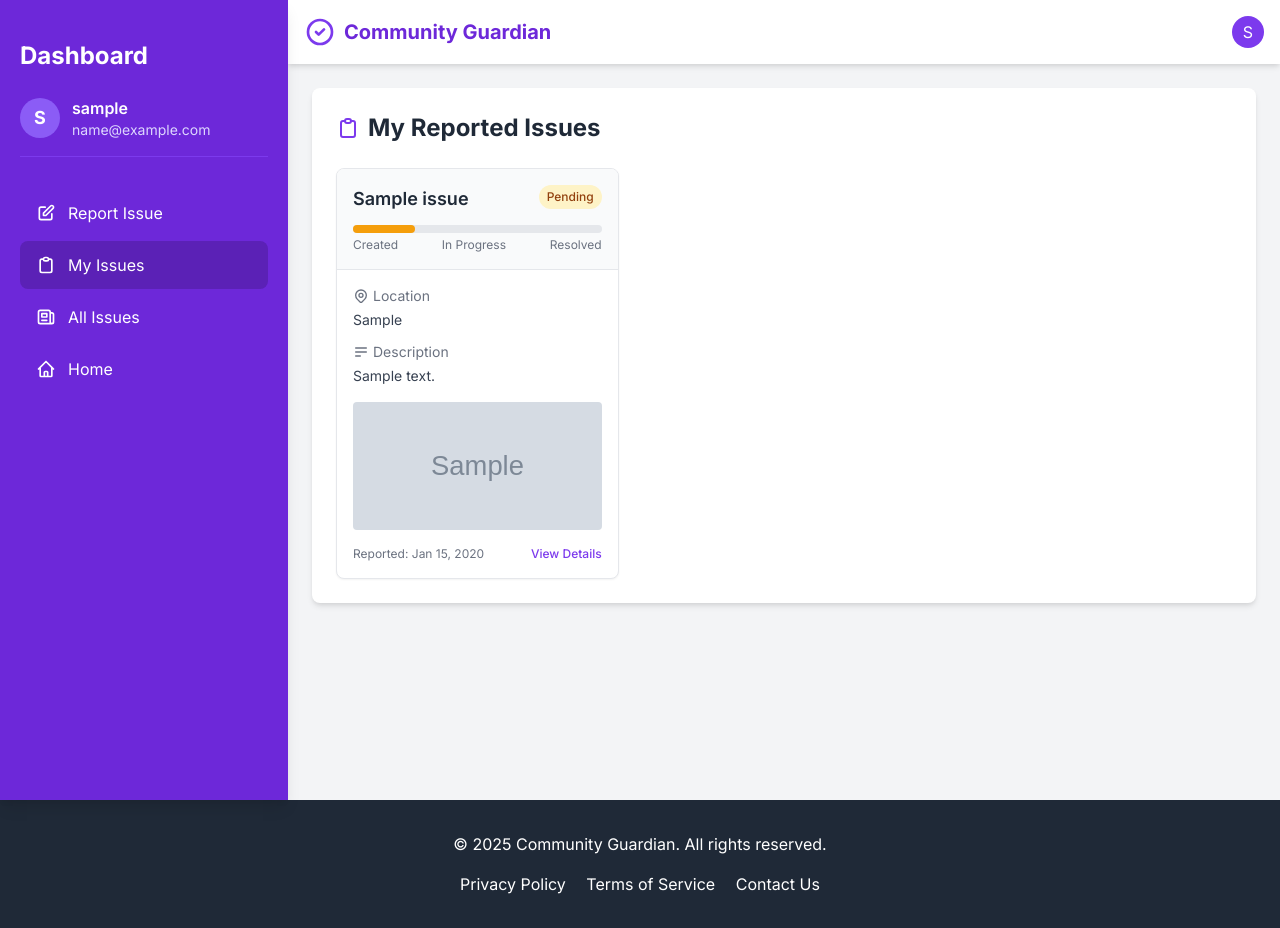
After one commit to LepharamRamchiary/community_guardian, a Django app: page /issue/my_issue/ in a window 1280 px wide. The commit adds this page. Run offline with Django 5.2, Linux system fonts and the light colour scheme; a user stored in the database is signed in; tables that the repository leaves empty hold one stand-in row (values such as "Sample post"); grey boxes marked "Sample" are stand-in pictures.

Commit message:
today work

```diff
--- a/community_guardian/community_guardian/settings.py
+++ b/community_guardian/community_guardian/settings.py
@@ -126,6 +126,9 @@ STATIC_URL = 'static/'
 
 STATICFILES_DIRS = [os.path.join(BASE_DIR, 'static')]
 
+MEDIA_URL = '/media/'
+MEDIA_ROOT = BASE_DIR / 'media'
+
 # Default primary key field type
 # https://docs.djangoproject.com/en/5.2/ref/settings/#default-auto-field
 
--- a/community_guardian/issue/models.py
+++ b/community_guardian/issue/models.py
@@ -6,6 +6,7 @@ class Issue(models.Model):
         ('Pending', 'Pending'),
         ('Processing', 'Processing'),
         ('Resolved', 'Resolved'),
+        ('Rejected', 'Rejected')
     ]
 
     user = models.ForeignKey(User, on_delete=models.CASCADE)
--- a/community_guardian/issue/templates/dashboard/dashboard.html
+++ b/community_guardian/issue/templates/dashboard/dashboard.html
@@ -9,7 +9,7 @@
   <aside id="sidebar" class="transform -translate-x-full md:translate-x-0 fixed md:relative z-30 w-64 md:w-72 bg-purple-700 text-white sm:min-h-screen h-full transition-transform duration-300 ease-in-out overflow-y-auto shadow-lg">
     <div class="sm:p-5 p-2">
       <div class="flex items-center justify-between mb-6">
-        <h2 class="text-2xl font-bold pt-5">Dashboard</h2>
+        <h2 class="text-2xl font-bold pt-5"><a href="{% url 'dashboard' %}">Dashboard</a></h2>
         <button id="closeSidebarBtn" class="md:hidden text-white focus:outline-none">
           <svg xmlns="http://www.w3.org/2000/svg" class="h-6 w-6" fill="none" viewBox="0 0 24 24" stroke="currentColor">
             <path stroke-linecap="round" stroke-linejoin="round" stroke-width="2" d="M6 18L18 6M6 6l12 12" />
--- /dev/null
+++ b/community_guardian/issue/templates/issue/my_issues.html
@@ -0,0 +1,131 @@
+{% extends 'dashboard/dashboard.html' %}
+{% load static %}
+
+{% block dashboard_content %}
+<div class="bg-white rounded-lg shadow-md p-6">
+  <div class="flex items-center justify-between mb-6">
+    <div class="flex items-center">
+      <svg xmlns="http://www.w3.org/2000/svg" class="h-6 w-6 text-purple-600 mr-2" fill="none" viewBox="0 0 24 24" stroke="currentColor">
+        <path stroke-linecap="round" stroke-linejoin="round" stroke-width="2" d="M9 5H7a2 2 0 00-2 2v12a2 2 0 002 2h10a2 2 0 002-2V7a2 2 0 00-2-2h-2M9 5a2 2 0 002 2h2a2 2 0 002-2M9 5a2 2 0 012-2h2a2 2 0 012 2" />
+      </svg>
+      <h2 class="text-2xl font-bold text-gray-800">My Reported Issues</h2>
+    </div>
+    <a href="{% url 'report_issue' %}" class="hidden sm:inline-flex items-center px-4 py-2 border border-transparent text-sm font-medium rounded-md text-white bg-purple-600 hover:bg-purple-700 focus:outline-none focus:ring-2 focus:ring-offset-2 focus:ring-purple-500 transition duration-200">
+      <svg xmlns="http://www.w3.org/2000/svg" class="h-5 w-5 mr-2" fill="none" viewBox="0 0 24 24" stroke="currentColor">
+        <path stroke-linecap="round" stroke-linejoin="round" stroke-width="2" d="M12 6v6m0 0v6m0-6h6m-6 0H6" />
+      </svg>
+      Report New Issue
+    </a>
+  </div>
+
+  {% if issues %}
+    <div class="grid grid-cols-1 md:grid-cols-2 lg:grid-cols-3 gap-6">
+      {% for issue in issues %}
+        <div class="bg-white border border-gray-200 rounded-lg shadow-sm hover:shadow-md transition duration-300 overflow-hidden">
+          <div class="p-4 bg-gray-50 border-b border-gray-200">
+            <div class="flex justify-between items-start">
+              <h3 class="text-lg font-semibold text-gray-800 truncate pr-2">{{ issue.title }}</h3>
+              <span class="px-2 py-1 text-xs font-medium rounded-full
+                {% if issue.status == 'Pending' %}
+                  bg-yellow-100 text-yellow-800
+                {% elif issue.status == 'In Progress' %}
+                  bg-blue-100 text-blue-800
+                {% elif issue.status == 'Resolved' %}
+                  bg-green-100 text-green-800
+                {% elif issue.status == 'Rejected' %}
+                  bg-red-100 text-red-800
+                {% else %}
+                  bg-gray-100 text-gray-800
+                {% endif %}">
+                {{ issue.status }}
+              </span>
+            </div>
+
+            <!-- Status Progress Bar -->
+            <div class="mt-3">
+              <div class="w-full bg-gray-200 rounded-full h-2">
+                <div class="h-2 rounded-full
+                  {% if issue.status == 'Pending' %}
+                    w-1/4 bg-yellow-500
+                  {% elif issue.status == 'Processing' %}
+                    w-1/2 bg-blue-500
+                  {% elif issue.status == 'Resolved' %}
+                    w-full bg-green-500
+                  {% elif issue.status == 'Rejected' %}
+                    w-full bg-red-500
+                  {% else %}
+                    w-0 bg-gray-400
+                  {% endif %}"></div>
+              </div>
+              <div class="flex justify-between text-xs text-gray-500 mt-1">
+                <span>Created</span>
+                <span>In Progress</span>
+                <span>Resolved</span>
+              </div>
+            </div>
+          </div>
+
+          <div class="p-4">
+            <div class="mb-3">
+              <div class="flex items-center text-sm text-gray-500 mb-1">
+                <svg xmlns="http://www.w3.org/2000/svg" class="h-4 w-4 mr-1" fill="none" viewBox="0 0 24 24" stroke="currentColor">
+                  <path stroke-linecap="round" stroke-linejoin="round" stroke-width="2" d="M17.657 16.657L13.414 20.9a1.998 1.998 0 01-2.827 0l-4.244-4.243a8 8 0 1111.314 0z" />
+                  <path stroke-linecap="round" stroke-linejoin="round" stroke-width="2" d="M15 11a3 3 0 11-6 0 3 3 0 016 0z" />
+                </svg>
+                Location
+              </div>
+              <p class="text-gray-700 text-sm">{{ issue.location }}</p>
+            </div>
+
+            <div class="mb-4">
+              <div class="flex items-center text-sm text-gray-500 mb-1">
+                <svg xmlns="http://www.w3.org/2000/svg" class="h-4 w-4 mr-1" fill="none" viewBox="0 0 24 24" stroke="currentColor">
+                  <path stroke-linecap="round" stroke-linejoin="round" stroke-width="2" d="M4 6h16M4 12h16M4 18h7" />
+                </svg>
+                Description
+              </div>
+              <p class="text-gray-700 text-sm line-clamp-3">{{ issue.description }}</p>
+            </div>
+
+            {% if issue.image %}
+              <div class="mb-4">
+                <img src="{{ issue.image.url }}" alt="Issue image" class="w-full h-32 object-cover rounded" />
+              </div>
+            {% endif %}
+
+            <div class="flex justify-between items-center text-xs text-gray-500">
+              <span>Reported: {{ issue.created_at|date:"M d, Y" }}</span>
+              <a href="#" class="text-purple-600 hover:text-purple-800 font-medium">View Details</a>
+            </div>
+          </div>
+        </div>
+      {% endfor %}
+    </div>
+
+    <!-- Mobile Action Button (Fixed at Bottom) -->
+    <div class="fixed bottom-6 right-6 sm:hidden">
+      <a href="{% url 'report_issue' %}" class="flex items-center justify-center w-14 h-14 rounded-full bg-purple-600 text-white shadow-lg hover:bg-purple-700 focus:outline-none focus:ring-2 focus:ring-offset-2 focus:ring-purple-500 transition duration-200">
+        <svg xmlns="http://www.w3.org/2000/svg" class="h-6 w-6" fill="none" viewBox="0 0 24 24" stroke="currentColor">
+          <path stroke-linecap="round" stroke-linejoin="round" stroke-width="2" d="M12 6v6m0 0v6m0-6h6m-6 0H6" />
+        </svg>
+      </a>
+    </div>
+  {% else %}
+    <div class="py-12 flex flex-col items-center justify-center text-center">
+      <div class="bg-gray-100 rounded-full p-6 mb-4">
+        <svg xmlns="http://www.w3.org/2000/svg" class="h-12 w-12 text-gray-400" fill="none" viewBox="0 0 24 24" stroke="currentColor">
+          <path stroke-linecap="round" stroke-linejoin="round" stroke-width="2" d="M9 5H7a2 2 0 00-2 2v12a2 2 0 002 2h10a2 2 0 002-2V7a2 2 0 00-2-2h-2M9 5a2 2 0 002 2h2a2 2 0 002-2M9 5a2 2 0 012-2h2a2 2 0 012 2" />
+        </svg>
+      </div>
+      <h3 class="text-xl font-medium text-gray-700 mb-2">No Issues Reported Yet</h3>
+      <p class="text-gray-500 max-w-md mb-6">You haven't reported any community issues yet. Get started by reporting your first issue.</p>
+      <a href="{% url 'report_issue' %}" class="inline-flex items-center px-4 py-2 border border-transparent text-sm font-medium rounded-md text-white bg-purple-600 hover:bg-purple-700 focus:outline-none focus:ring-2 focus:ring-offset-2 focus:ring-purple-500 transition duration-200">
+        <svg xmlns="http://www.w3.org/2000/svg" class="h-5 w-5 mr-2" fill="none" viewBox="0 0 24 24" stroke="currentColor">
+          <path stroke-linecap="round" stroke-linejoin="round" stroke-width="2" d="M12 6v6m0 0v6m0-6h6m-6 0H6" />
+        </svg>
+        Report Your First Issue
+      </a>
+    </div>
+  {% endif %}
+</div>
+{% endblock %}
--- a/community_guardian/templates/base.html
+++ b/community_guardian/templates/base.html
@@ -26,6 +26,7 @@
       Skip to Main Content
     </a>
 
+    {% block nav %}
     <!-- Navigation -->
     <nav
       class="fixed top-0 left-0 w-full bg-white shadow-md z-50"
@@ -176,6 +177,9 @@
         </div>
       </div>
     </nav>
+    {% endblock %}
+
+
     {% block content %}{% endblock %}
 
     <footer class="bg-gray-800 text-white py-8">
--- a/community_guardian/templates/leanding/leanding.html
+++ b/community_guardian/templates/leanding/leanding.html
@@ -4,7 +4,7 @@
 <!-- Main Content -->
 <main id="main-content">
   <!-- Hero Section -->
-  <header id="home" class="hero-bg text-white pt-24 pb-16">
+   <header id="home" class="hero-bg text-white pt-24 pb-16">
     <div class="container mx-auto px-4 text-center">
       <h1 class="text-4xl md:text-5xl font-bold mb-4 leading-tight">
         Empower Your Community, One Issue at a Time
@@ -16,7 +16,7 @@
       <div class="flex justify-center space-x-4">
         {% if user.is_authenticated %}
         <a
-          href="{% url 'report_issue' %}"
+          href="{% url 'dashboard' %}"
           class="bg-white text-purple-700 hover:bg-purple-100 px-6 py-3 rounded-full font-semibold transition duration-300 shadow-lg"
         >
           Report an Issue
@@ -38,6 +38,7 @@
       </div>
     </div>
   </header>
+
 
   <!-- Features Section -->
   <section id="features" class="py-16 bg-gray-50">
```
